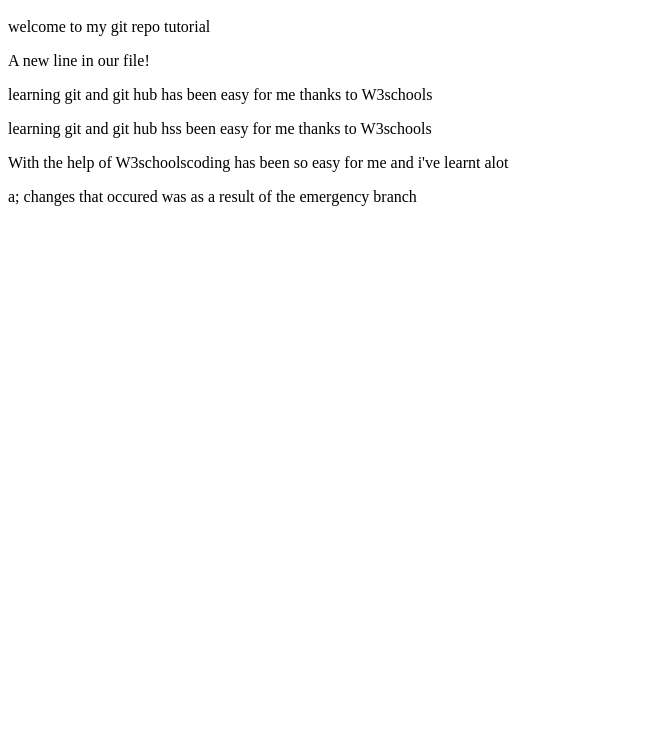
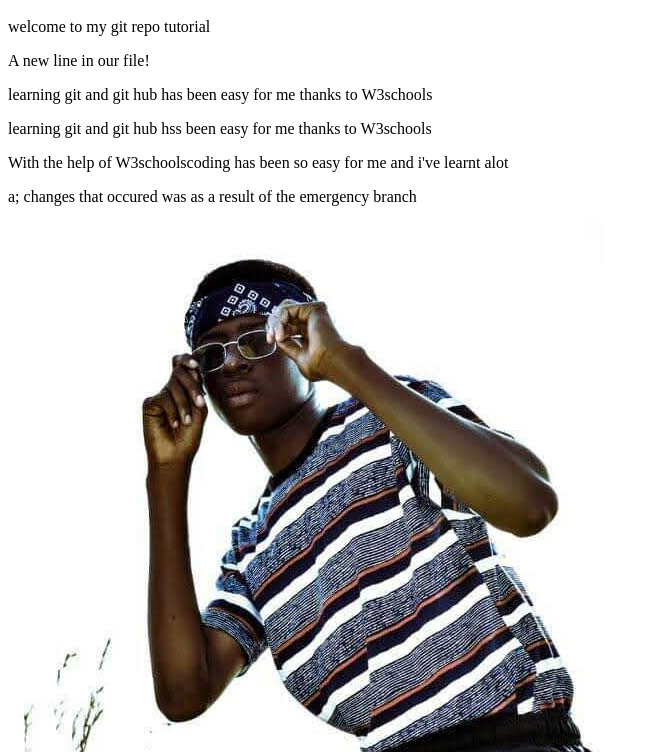
Before and after one commit to blackskeng007/demo-repo, a plain HTML site: page index.html in a window 1280 px wide. Shown: the part 48-800 px from the top of the page, without its empty margins (0-654 px from the left). Drawn offline with Linux system fonts and the light colour scheme.

Commit message:
added image facebook

```diff
--- a/index.html
+++ b/index.html
@@ -16,6 +16,7 @@
     <p>learning git and git hub hss been easy for me thanks to W3schools</p>
    <p> With the help of W3schoolscoding has been so easy for me and i've learnt alot </p>
 <p>a; changes that occured was as a result of the emergency branch</p>
+<img src="FB_IMG_1610476833213.jpg" alt="">
 
 </body>
 </html>
```
Also changed, not shown: FB_IMG_1610476833213.jpg (added).
